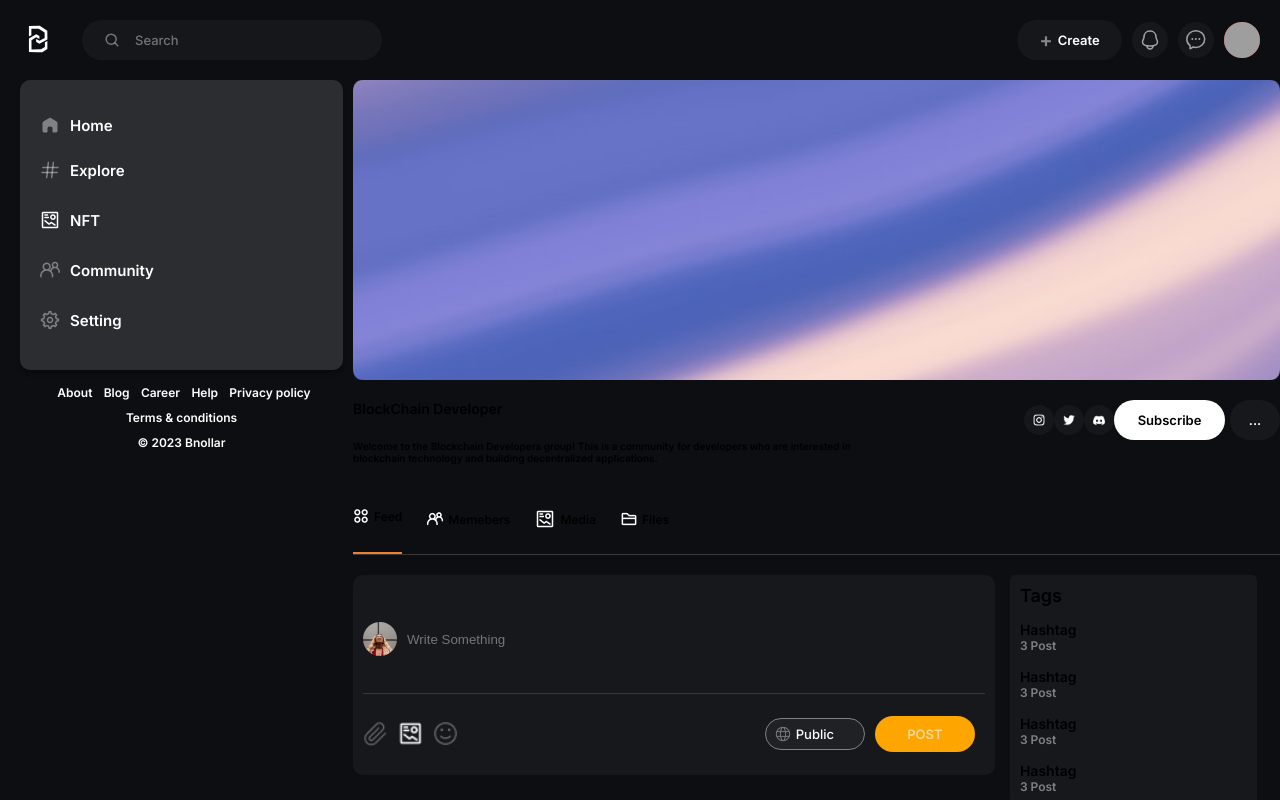
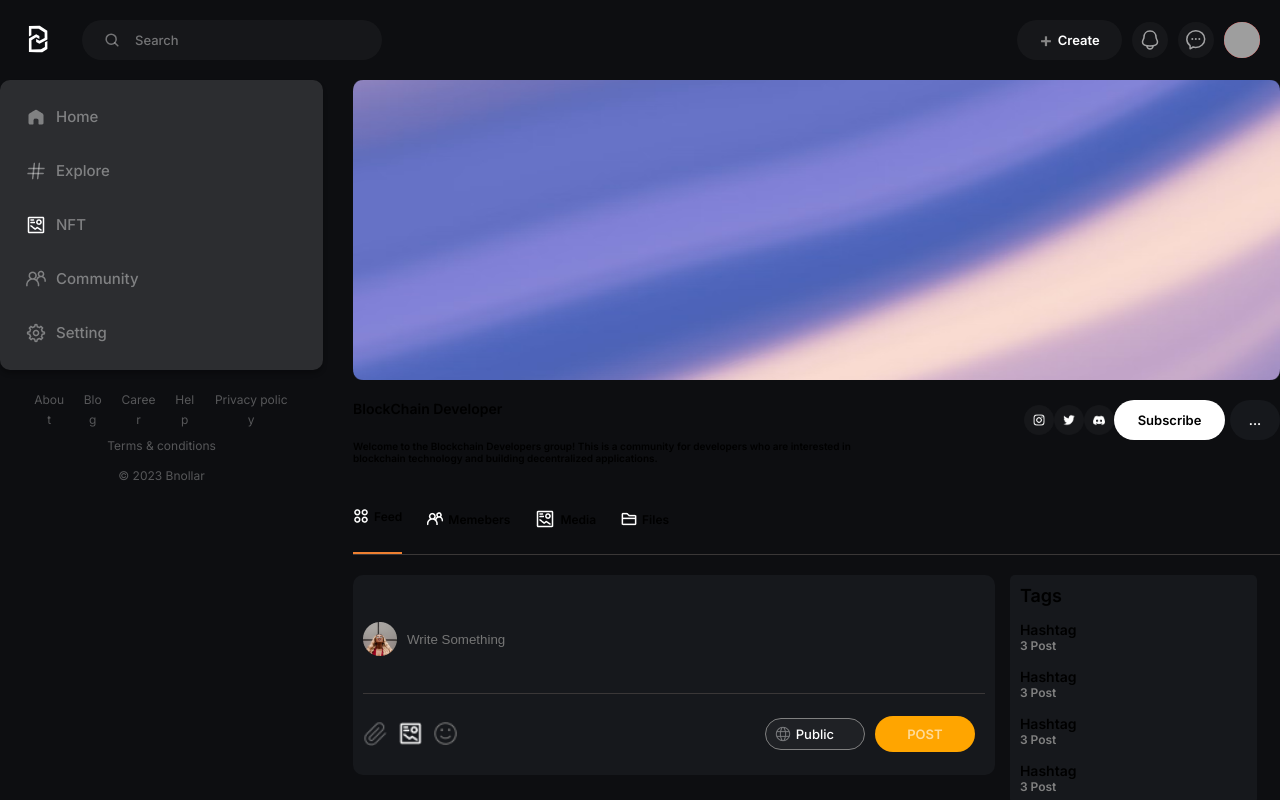
Before and after one commit to BnollarGroup/Bnollar, a React (Create React App) app: page /grouppage in a window 1280 px wide. Shown: the top 800 px of the page. Built offline with nearby package versions, Linux system fonts and the light colour scheme; grey boxes are pictures that could not be loaded.

Commit message:
style:style navbar and filtermenu

```diff
--- a/src/components/RightNavBar/rightnavbar.module.css
+++ b/src/components/RightNavBar/rightnavbar.module.css
@@ -1,16 +1,18 @@
 .navigator {
   width: 323px;
   word-break: break-all;
+  display: flex;
+  flex-direction: column;
+  row-gap: 20px;
 }
 
 .navcontainer {
-    width: 323px;
-    height: 290px;
-    padding: 15px 0 0 20px;
   background: rgba(255, 255, 255, 0.13);
   box-shadow: 0px 4px 4px rgba(0, 0, 0, 0.25);
   border-radius: 10px;
-    margin-left: 20px;
+  display: flex;
+  flex-direction: column;
+  padding: 10px;
 }
 
 .nftCollectioncontainter {
@@ -18,26 +20,28 @@
   width: 90%;
 }
 
-.home {
+.navcontainer div {
   display: flex;
   align-items: center;
-    margin-top: 20px;
   cursor: pointer;
+  padding: 16px;
 }
 
-.home h1 {
+.navcontainer div h1 {
+  color: rgba(255, 255, 255, 0.4);
+  font-family: Inter;
   font-size: 15px;
-    color: #FFFFFF;
-    margin-left: 10px;
+  font-style: normal;
+  font-weight: 500;
+  line-height: 22px;
 }
 
 .navbar {
   display: flex;
   align-items: center;
-    margin-top: 20px;
   cursor: pointer;
-    height: 30px;
-    width: 90%;
+  padding: 16px;
+  column-gap: 10px;
 }
 
 .navbar:hover {
@@ -45,17 +49,12 @@
   border-radius: 5px;
 }
 
-.navbar h1 {
-    font-size: 15px;
-    color: #FFFFFF;
-    margin-left: 10px;
-}
-
 .desc {
-    margin-top: 15px;
   width: 100%;
-    margin-left: 20px;
   text-align: center;
+  display: flex;
+  flex-direction: column;
+  row-gap: 6px;
 }
 
 .about {
@@ -64,22 +63,33 @@
   margin: auto;
   justify-content: space-between;
   cursor: pointer;
+  column-gap: 14px;
 }
 
 .about h2 {
+  color: rgba(255, 255, 255, 0.3);
+  font-family: Inter;
   font-size: 12px;
-    margin-left: 5px;
-    color: #FFFFFF;
+  font-style: normal;
+  font-weight: 400;
+  line-height: 20px;
 }
 
 .terms_conditions h3 {
+  color: rgba(255, 255, 255, 0.3);
+  font-family: Inter;
   font-size: 12px;
-    margin-top: 10px;
-    color: #FFFFFF;
+  font-style: normal;
+  font-weight: 400;
+  line-height: 20px;
 }
 
 .allright h3 {
+  margin-top: 4px;
+  color: rgba(255, 255, 255, 0.3);
+  font-family: Inter;
   font-size: 12px;
-    margin-top: 10px;
-    color: #FFFFFF;
+  font-style: normal;
+  font-weight: 400;
+  line-height: 20px;
 }
--- a/src/components/RightNavBar/rightnavbar.tsx
+++ b/src/components/RightNavBar/rightnavbar.tsx
@@ -1,39 +1,39 @@
-import React from 'react'
-import style from '../RightNavBar/rightnavbar.module.css'
-import HomeLogo from '../../resources/images/icons/home-simple-door.png'
-import Hashtag from "../../resources/images/icons/hashtag.png"
-import NFT from "../../resources/images/icons/stats-report.png"
-import Group from '../../resources/images/icons/group.png'
-import SettingsLogo from '../../resources/images/icons/settings.png'
-import NftLogo from '../../resources/images/icons/Rectangle.png'
-import NftMonkey from '../../resources/images/icons/monkey.png'
+import React from "react";
+import style from "../RightNavBar/rightnavbar.module.css";
+import HomeLogo from "../../resources/images/icons/home-simple-door.png";
+import Hashtag from "../../resources/images/icons/hashtag.png";
+import NFT from "../../resources/images/icons/stats-report.png";
+import Group from "../../resources/images/icons/group.png";
+import SettingsLogo from "../../resources/images/icons/settings.png";
+import NftLogo from "../../resources/images/icons/Rectangle.png";
+import NftMonkey from "../../resources/images/icons/monkey.png";
 
 function rightnavbar() {
   return (
     <div className={style.navigator}>
-        <div className={style.navcontainer}>
-        <div className={style.home}>
-          <img src={HomeLogo}/>
+      <div className={style.navcontainer}>
+        <div className={style.navbar}>
+          <img src={HomeLogo} />
           <h1>Home</h1>
         </div>
         <div className={style.navbar}>
-          <img src={Hashtag}/>
+          <img src={Hashtag} />
           <h1>Explore</h1>
         </div>
         <div className={style.navbar}>
-          <img src={NFT}/>
+          <img src={NFT} />
           <h1>NFT</h1>
         </div>
         <div className={style.navbar}>
-          <img src={Group}/>
+          <img src={Group} />
           <h1>Community</h1>
         </div>
         <div className={style.navbar}>
-          <img src={SettingsLogo}/>
+          <img src={SettingsLogo} />
           <h1>Setting</h1>
         </div>
-        </div>
-       <div className={style.desc}>
+      </div>
+      <div className={style.desc}>
         <div className={style.about}>
           <h2>About</h2>
           <h2>Blog</h2>
@@ -47,9 +47,9 @@ function rightnavbar() {
         <div className={style.allright}>
           <h3>© 2023 Bnollar</h3>
         </div>
-       </div>
       </div>
-  )
+    </div>
+  );
 }
 
-export default rightnavbar
+export default rightnavbar;
--- a/src/pages/nftCollection/NftCollection.module.css
+++ b/src/pages/nftCollection/NftCollection.module.css
@@ -1,14 +1,11 @@
-/* @import url('https://fonts.googleapis.com/css2?family=Inter:wght@100&display=swap');
-* {
-  font-family: 'Inter';
-} */
-
 main {
   display: flex;
+  column-gap: 25px;
+  padding: 0px 32px;
 }
 
 .menu {
-    margin-right: 60px;
+  /* margin-right: 60px; */
 }
 
 .nftcollectionhead {
@@ -18,22 +15,24 @@ main {
 .nftcollectionhead h1 {
   font-size: 24px;
   color: white;
+  cursor: pointer;
 }
 
 .nftcollectionhead h2 {
   font-size: 24px;
   margin-left: 20px;
   color: grey;
+  cursor: pointer;
 }
 
-.nft_text{
+.nft_text {
   padding: 5px 5px 10px 10px;
 }
 
 .search {
   margin-bottom: 25px;
   margin-top: 20px;
-    width: 95%;
+  /* width: 95%; */
 }
 
 .search input {
@@ -44,15 +43,15 @@ main {
   border-radius: 40px;
   border: none;
   padding-left: 30px;
-    background: url('../../resources/images/icons/search.png');
+  background: url("../../resources/images/icons/search.png");
   background-color: rgba(255, 255, 255, 0.137);
   background-repeat: no-repeat;
   background-position: 10px center;
-    color: #FFFFFF;
+  color: #ffffff;
 }
 
 .nft_market {
-    width: 95%;
+  /* width: 95%; */
   margin-top: 10px;
   display: flex;
   flex-wrap: wrap;
@@ -67,7 +66,7 @@ main {
   border-radius: 5px;
 }
 
-.nft_description_img img{
+.nft_description_img img {
   border-top-right-radius: 20px;
   border-top-left-radius: 20px;
 }
@@ -75,15 +74,14 @@ main {
 .nft_description h2 {
   font-size: 15px;
   margin-top: 10px;
-    color: #FFFFFF;
+  color: #ffffff;
 }
 
 .nft_description h1 {
   margin-top: 10px;
   font-size: 18px;
-    color: #FFFFFF;
+  color: #ffffff;
 }
-
 
 .nft_text {
   background-color: rgba(255, 255, 255, 0.13);
@@ -92,71 +90,71 @@ main {
 }
 
 /**/
-.nftmenu {
-    width: 95%;
-    height: 35px;
-    margin-top: 10px;
+
+.chains {
   display: flex;
+  align-items: center;
+  column-gap: 10px;
+  border: 1px solid #32353b;
+  border-radius: 40px;
+  padding: 8px 14px 8px 10px;
 }
 
-.chains {
-    width: 140px;
-    height: 100%;
+.nftmenu {
+  display: flex;
+  column-gap: 8px;
+}
+
+.breakDown {
   display: flex;
   align-items: center;
-    position: relative;
+  column-gap: 4px;
 }
 
-.chains button{
-    width: 100%;
-    height: 100%;
-    background-color: transparent;
-    border: 1px solid #32353B;
-    background-image: url('../../resources/images/icons/circle.png');
-    background-size: 25px 25px;
-    background-repeat: no-repeat;
-    color: #FFFFFF;
-    background-position: 5px 50%;
-    border-radius: 20px;
-    font-weight: bold;
+.circle {
+  width: 24px;
+  height: 24px;
 }
 
-.chains img {
-    width: 10px;
-    height: 10px;
-    position: absolute;
-    z-index: 10;
-    right: 10px;
+.breakDownArrow {
+  width: 12px;
+  height: 12px;
 }
 
-.nftmenubt{
-    width: 85px;
-    height: 100%;
+.breakDown button {
+  width: 100%;
+  color: #fff;
+  font-family: Inter;
+  font-size: 13px;
+  font-style: normal;
+  font-weight: 500;
+  line-height: 20px;
+  background-color: transparent;
+  padding: 0;
+}
+
+.nftmenubtn {
   display: flex;
   align-items: center;
-    position: relative;
-    margin-left: 10px;
+  column-gap: 4px;
+  border: 1px solid #32353b;
+  border-radius: 40px;
+  padding: 10px 14px;
 }
 
-.nftmenubt button{
+.nftmenubtn button {
   width: 100%;
-    height: 100%;
+  color: rgba(255, 255, 255, 0.6);
+  font-family: Inter;
+  font-size: 13px;
+  font-style: normal;
+  font-weight: 500;
+  line-height: 20px;
   background-color: transparent;
-    border: 1px solid #32353B;
-    color: #FFFFFF;
-    border-radius: 20px;
-    font-weight: bold;
+  padding: 0;
 }
 
-.nftmenubt img{
-    width: 10px;
-    height: 10px;
-    position: absolute;
-    z-index: 10;
-    right: 10px;
-}
-
-.lgbtn{
+.lgbtn {
   width: 120px;
   height: 100%;
   display: flex;
@@ -165,17 +163,17 @@ main {
   margin-left: 10px;
 }
 
-.lgbtn button{
+.lgbtn button {
   width: 100%;
   height: 100%;
   background-color: transparent;
-    color: #FFFFFF;
-    border: 1px solid #32353B;
+  color: #ffffff;
+  border: 1px solid #32353b;
   border-radius: 20px;
   font-weight: bold;
 }
 
-.lgbtn img{
+.lgbtn img {
   width: 10px;
   height: 10px;
   position: absolute;
```
Also changed, not shown: src/pages/nftCollection/NftCollection.tsx (+65 -47 lines). Lines whose indentation alone changed are shown as unchanged.
